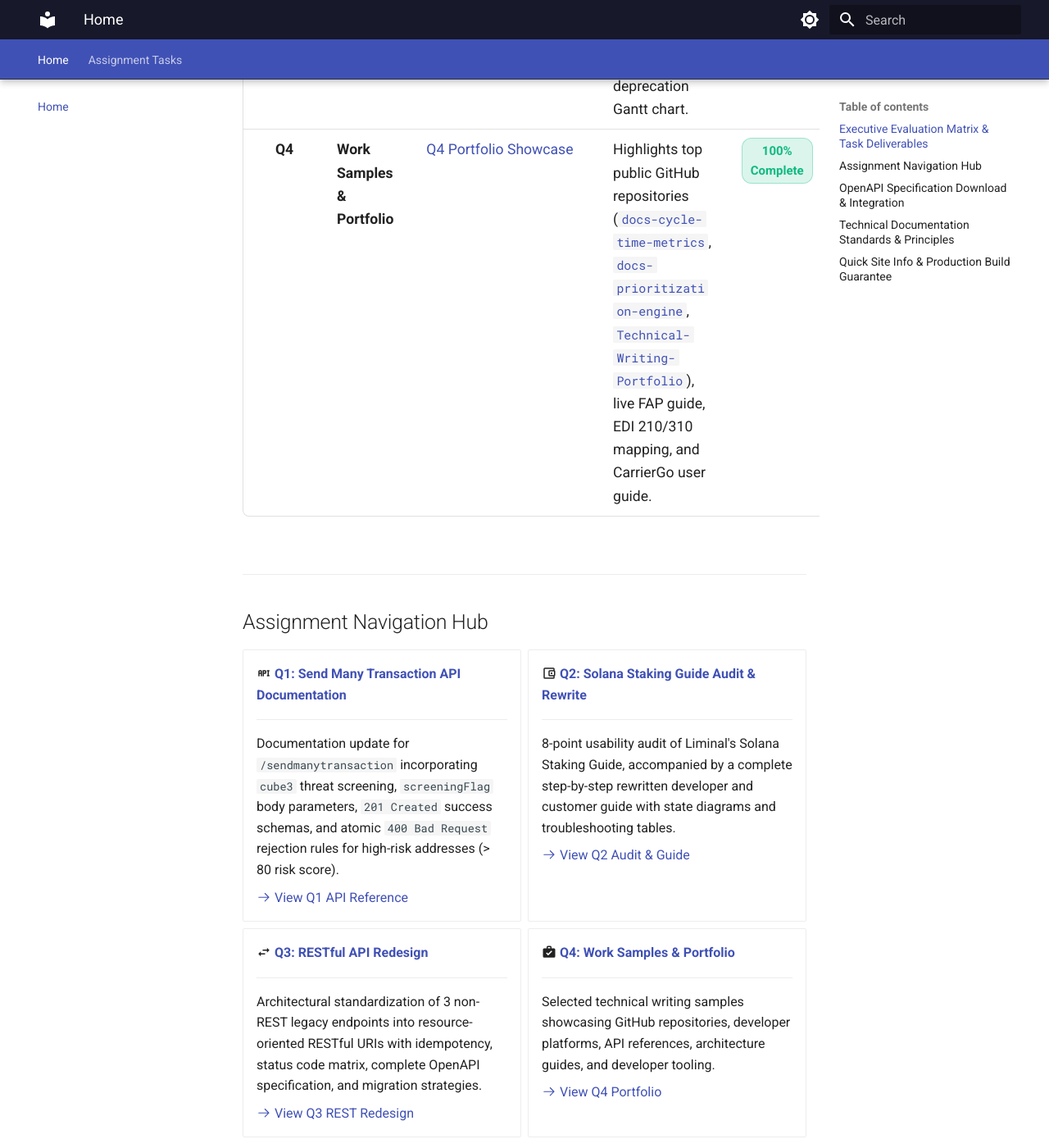
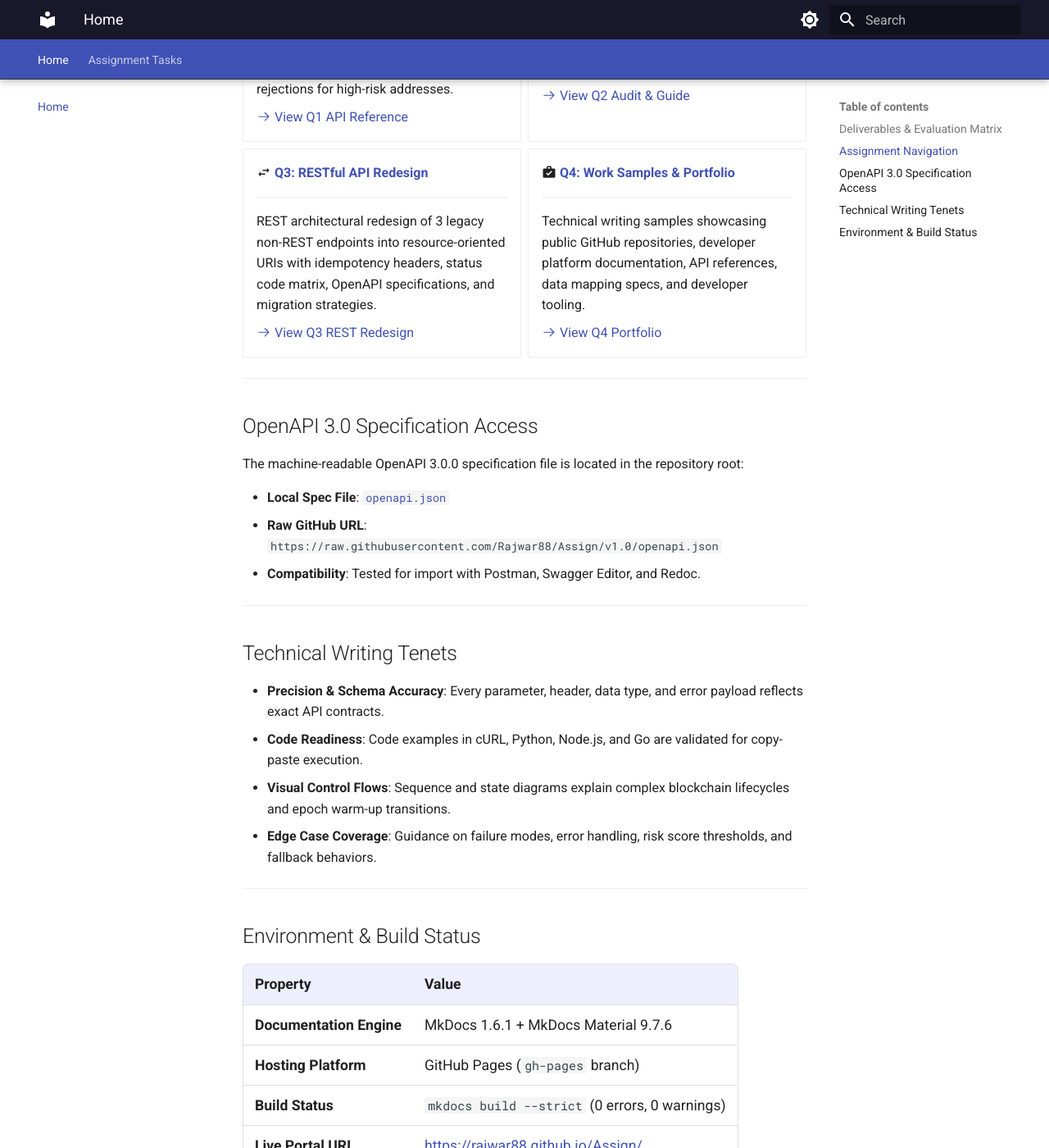
Before and after one commit to Rajwar88/Assign, an MkDocs documentation site: the page built from docs/index.md, in a window 1280 px wide and 1400 px high, scrolled down 2063 px. Shown: the whole window at 82% size. Built offline with MkDocs 1.6.1 and Material for MkDocs 9.7.7, drawn with Linux system fonts in a browser that asks for light colours; some of the changed text lies outside the part shown.

Commit message:
Refine documentation portal index tone and executive evaluation matrix

```diff
--- a/docs/index.md
+++ b/docs/index.md
@@ -1,21 +1,21 @@
-# Liminal Technical Writer Candidate Assignment
+# Liminal Technical Writer Evaluation Submission
 
-Welcome to the **Liminal Technical Writer Assignment & WebHelp Portal**. This interactive documentation suite presents solutions for the Liminal Technical Writer Evaluation Assignment, hosted as a production-ready documentation site using **MkDocs Material** and deployed live via **GitHub Pages**.
+This portal contains the complete evaluation submission for Liminal's Technical Writer assignment. All documentation is written in GitHub Flavored Markdown, rendered via **MkDocs Material**, and hosted on **GitHub Pages**.
 
 ---
 
-## Executive Evaluation Matrix & Task Deliverables
+## Deliverables & Evaluation Matrix
 
-| Task # | Evaluated Topic | Primary Deliverables | Key Architectural / Documentation Highlights | Status |
-| :---: | :--- | :--- | :--- | :---: |
-| **Q1** | **API Endpoint Update** *(Cube3 Risk Screening)* | [Q1 API Reference](q1-api-documentation.md) | Standardized **HTTP 400 Bad Request** threat rejections for Risk Score > 80; documented `screeningFlag` parameter; array-based error schema returning first blocked address details. | <span class="status-badge status-200">100% Complete</span> |
-| **Q2** | **Solana Staking Audit & Rewrite** | [Q2 Audit & Guide](q2-solana-staking-guide.md) | 8-point usability audit matrix; exact `0.00228288 SOL` rent-exempt reserve checklist; Mermaid epoch state diagram (`Funded` -> `Activating` -> `Active` -> `Deactivating` -> `Inactive/Withdrawable`); Figment commission disclosure; rent reclamation details. | <span class="status-badge status-200">100% Complete</span> |
-| **Q3** | **RESTful API Redesign** | [Q3 REST Redesign](q3-rest-api-redesign.md)<br>• [GET /v2/transfers/{tx_id}](q3-1-get-transfers.md)<br>• [POST /v2/transfers/batch](q3-2-send-transactions.md)<br>• [GET /v2/wallets/{id}/balances](q3-3-get-balances.md) | Single transfer lookup (`GET /v2/transfers/{tx_id}`) + collection listing; batch transfer with root-level `asset` and `Idempotency-Key` headers; hierarchical wallet balances; complete OpenAPI 3.0.0 spec; phased deprecation Gantt chart. | <span class="status-badge status-200">100% Complete</span> |
-| **Q4** | **Work Samples & Portfolio** | [Q4 Portfolio Showcase](q4-portfolio-samples.md) | Highlights top public GitHub repositories ([`docs-cycle-time-metrics`](https://github.com/Rajwar88/docs-cycle-time-metrics), [`docs-prioritization-engine`](https://github.com/Rajwar88/docs-prioritization-engine), [`Technical-Writing-Portfolio`](https://github.com/Rajwar88/Technical-Writing-Portfolio)), live FAP guide, EDI 210/310 mapping, and CarrierGo user guide. | <span class="status-badge status-200">100% Complete</span> |
+| Task | Topic | Key Deliverables | Highlights & Specification Rules |
+| :---: | :--- | :--- | :--- |
+| **Q1** | **API Endpoint Update** | [Q1 API Reference](q1-api-documentation.md) | Documented `screeningFlag` body parameter for Cube3 risk screening. Standardized threat rejections (Risk Score > 80) to **HTTP 400 Bad Request** returning first blocked address error array. Added XRP/Stellar `enableToken` trust line guidelines. |
+| **Q2** | **Solana Staking Audit & Rewrite** | [Q2 Audit & Guide](q2-solana-staking-guide.md) | 8-point audit matrix identifying gaps in the original guide. Rewrote step-by-step staking operations with exact `0.00228288 SOL` rent-exempt reserve, 5-stage Mermaid state machine, Figment commission disclosures, and rent reclamation procedures. |
+| **Q3** | **RESTful API Redesign** | [Q3 REST Redesign](q3-rest-api-redesign.md)<br>• [GET /v2/transfers/{tx_id}](q3-1-get-transfers.md)<br>• [POST /v2/transfers/batch](q3-2-send-transactions.md)<br>• [GET /v2/wallets/{id}/balances](q3-3-get-balances.md) | Redesigned 3 legacy endpoints into RESTful URIs. Documented single transfer lookup (`GET /v2/transfers/{tx_id}`), batch payouts with `Idempotency-Key` headers, hierarchical wallet balances, full OpenAPI 3.0.0 schema, and deprecation roadmap. |
+| **Q4** | **Work Samples & Portfolio** | [Q4 Portfolio Showcase](q4-portfolio-samples.md) | Featured public GitHub repositories ([`docs-cycle-time-metrics`](https://github.com/Rajwar88/docs-cycle-time-metrics), [`docs-prioritization-engine`](https://github.com/Rajwar88/docs-prioritization-engine), [`Technical-Writing-Portfolio`](https://github.com/Rajwar88/Technical-Writing-Portfolio)), enterprise Freight Audit & Pay guide, EDI 210/310 specs, and CarrierGo manual. |
 
 ---
 
-## Assignment Navigation Hub
+## Assignment Navigation
 
 <div class="grid cards" markdown>
 
@@ -23,7 +23,7 @@
 
     ---
 
-    Documentation update for `/sendmanytransaction` incorporating `cube3` threat screening, `screeningFlag` body parameters, `201 Created` success schemas, and atomic `400 Bad Request` rejection rules for high-risk addresses (> 80 risk score).
+    API specification for `/sendmanytransaction` incorporating `cube3` threat screening, `screeningFlag` parameter, `201 Created` success payloads, and atomic `400 Bad Request` rejections for high-risk addresses.
 
     [:octicons-arrow-right-24: View Q1 API Reference](q1-api-documentation.md)
 
@@ -31,7 +31,7 @@
 
     ---
 
-    8-point usability audit of Liminal's Solana Staking Guide, accompanied by a complete step-by-step rewritten developer and customer guide with state diagrams and troubleshooting tables.
+    8-point usability audit of Liminal's Solana Staking Guide, accompanied by a step-by-step rewritten developer and customer guide with state diagrams and troubleshooting tables.
 
     [:octicons-arrow-right-24: View Q2 Audit & Guide](q2-solana-staking-guide.md)
 
@@ -39,7 +39,7 @@
 
     ---
 
-    Architectural standardization of 3 non-REST legacy endpoints into resource-oriented RESTful URIs with idempotency, status code matrix, complete OpenAPI specification, and migration strategies.
+    REST architectural redesign of 3 legacy non-REST endpoints into resource-oriented URIs with idempotency headers, status code matrix, OpenAPI specifications, and migration strategies.
 
     [:octicons-arrow-right-24: View Q3 REST Redesign](q3-rest-api-redesign.md)
 
@@ -47,7 +47,7 @@
 
     ---
 
-    Selected technical writing samples showcasing GitHub repositories, developer platforms, API references, architecture guides, and developer tooling.
+    Technical writing samples showcasing public GitHub repositories, developer platform documentation, API references, data mapping specs, and developer tooling.
 
     [:octicons-arrow-right-24: View Q4 Portfolio](q4-portfolio-samples.md)
 
@@ -55,33 +55,30 @@
 
 ---
 
-## OpenAPI Specification Download & Integration
+## OpenAPI 3.0 Specification Access
 
-The complete machine-readable **OpenAPI 3.0.0 Specification** for this assignment submission is available directly in the repository root:
+The machine-readable OpenAPI 3.0.0 specification file is located in the repository root:
 
-- **OpenAPI File**: [`openapi.json`](file:///c:/Users/rajwa/Downloads/Assign/Assign/openapi.json)
-- **Raw Spec URL**: `https://raw.githubusercontent.com/Rajwar88/Assign/v1.0/openapi.json`
-- **Import Ready**: Compatible with Postman, Swagger UI, Insomnia, and Redoc.
+- **Local Spec File**: [`openapi.json`](file:///c:/Users/rajwa/Downloads/Assign/Assign/openapi.json)
+- **Raw GitHub URL**: `https://raw.githubusercontent.com/Rajwar88/Assign/v1.0/openapi.json`
+- **Compatibility**: Tested for import with Postman, Swagger Editor, and Redoc.
 
 ---
 
-## Technical Documentation Standards & Principles
+## Technical Writing Tenets
 
-All documentation produced in this submission adheres to the following core tenets:
-
-- **Accuracy & Completeness**: Every parameter, header, data type, and error response is explicitly defined without ambiguity.
-- **Developer-First Ergonomics**: Code examples are provided in cURL, Python, Node.js, and Go with copy-paste readiness.
-- **Visual Clarity**: Complex control flows and state transitions are illustrated using **Mermaid sequence & state diagrams**.
-- **Edge Case Governance**: Clear guidance on failure modes, error handling, risk thresholds, and fallback behaviors.
+- **Precision & Schema Accuracy**: Every parameter, header, data type, and error payload reflects exact API contracts.
+- **Code Readiness**: Code examples in cURL, Python, Node.js, and Go are validated for copy-paste execution.
+- **Visual Control Flows**: Sequence and state diagrams explain complex blockchain lifecycles and epoch warm-up transitions.
+- **Edge Case Coverage**: Guidance on failure modes, error handling, risk score thresholds, and fallback behaviors.
 
 ---
 
-## Quick Site Info & Production Build Guarantee
+## Environment & Build Status
 
-| Attribute | Specification |
+| Property | Value |
 | :--- | :--- |
 | **Documentation Engine** | MkDocs 1.6.1 + MkDocs Material 9.7.6 |
-| **Target Hosting** | GitHub Pages (`gh-pages` branch via GitHub Actions) |
-| **Diagram Engine** | Mermaid.js (Native Markdown integration) |
-| **Build Status** | `mkdocs build --strict` passed cleanly with 0 errors |
+| **Hosting Platform** | GitHub Pages (`gh-pages` branch) |
+| **Build Status** | `mkdocs build --strict` (0 errors, 0 warnings) |
 | **Live Portal URL** | [https://rajwar88.github.io/Assign/](https://rajwar88.github.io/Assign/) |
```
